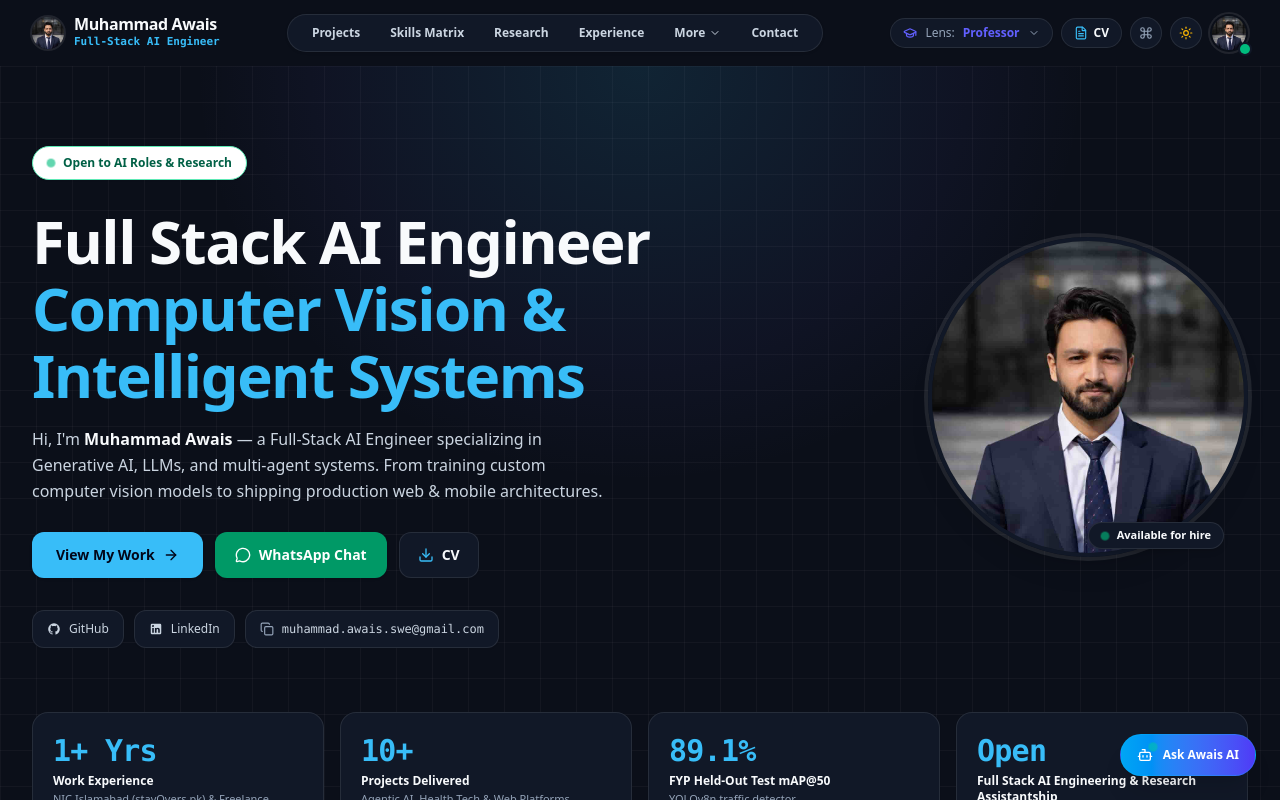
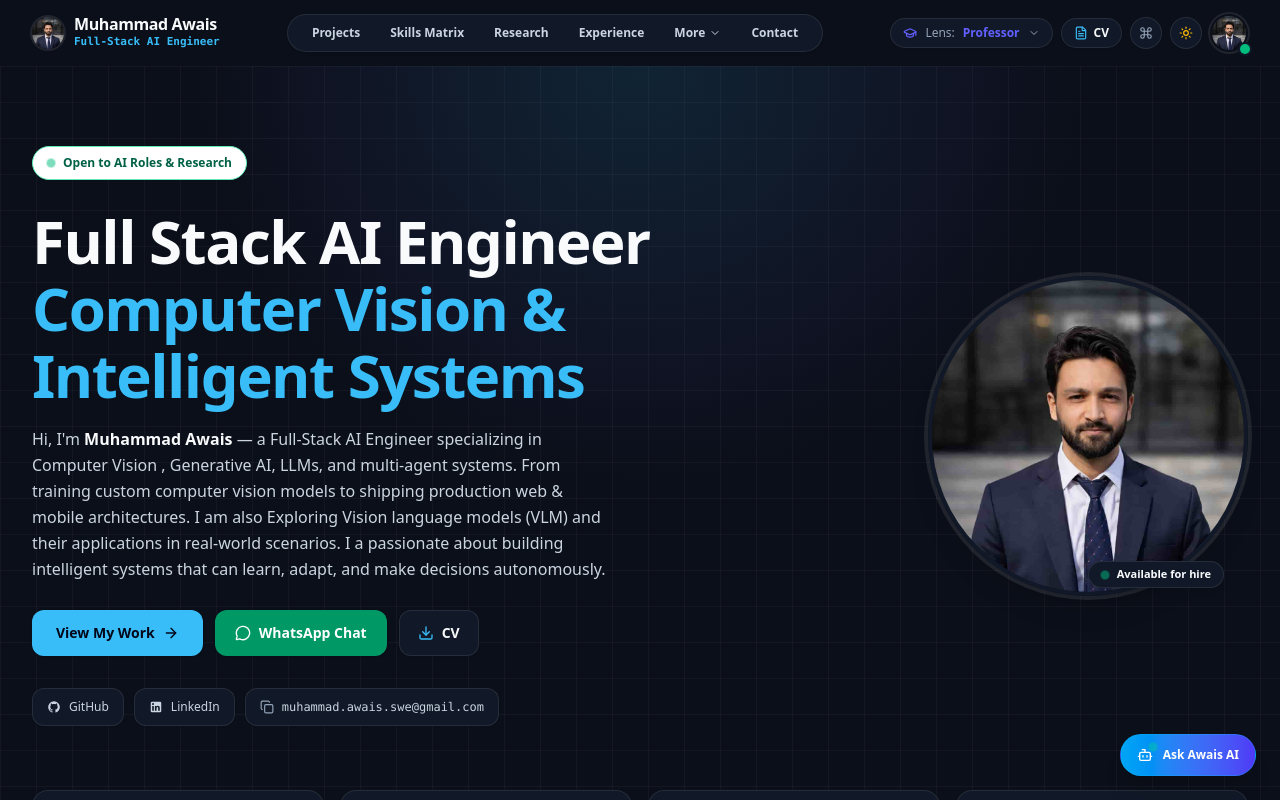
Before and after one commit to MuhammadAwais-32013/portfolio, a Next.js app: page /for/professors in a window 1280 px wide. Shown: the top 800 px of the page. Built offline with nearby package versions, Linux system fonts and the light colour scheme.

Commit message:
update profile

```diff
--- a/app/layout.tsx
+++ b/app/layout.tsx
@@ -18,7 +18,7 @@ export const metadata: Metadata = {
     template: "%s | Muhammad Awais",
   },
   description:
-    "Full-stack AI engineer specializing in Generative AI, Large Language Models, agentic systems, and edge computer vision. BS in Computer Science from NUML.",
+    "Full-stack AI engineer specializing in Computer Vision , Generative AI, Large Language Models, agentic systems, and edge computer vision. BS in Computer Science from NUML.",
   keywords: [
     "Muhammad Awais",
     "Full-Stack AI Engineer",
--- a/app/page.tsx
+++ b/app/page.tsx
@@ -183,7 +183,7 @@ export default function HomePage() {
               </h1>
 
               <p className="text-sm sm:text-base text-[var(--text-muted)] leading-relaxed max-w-xl">
-                Hi, I&apos;m <strong className="text-[var(--foreground)]">Muhammad Awais</strong> — a Full-Stack AI Engineer specializing in Generative AI, LLMs, and multi-agent systems. From training custom computer vision models to shipping production web & mobile architectures.
+                Hi, I&apos;m <strong className="text-[var(--foreground)]">Muhammad Awais</strong> — a Full-Stack AI Engineer specializing in Computer Vision , Generative AI, LLMs, and multi-agent systems. From training custom computer vision models to shipping production web & mobile architectures. I am also Exploring Vision language models (VLM) and their applications in real-world scenarios. I a passionate about building intelligent systems that can learn, adapt, and make decisions autonomously.
               </p>
             </motion.div>
 
```
